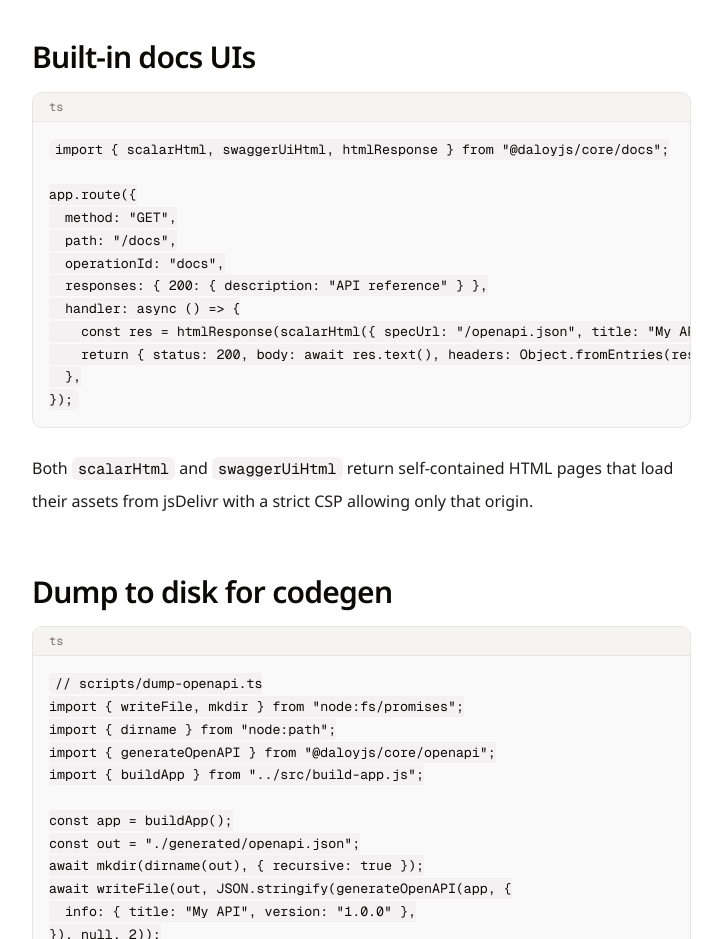
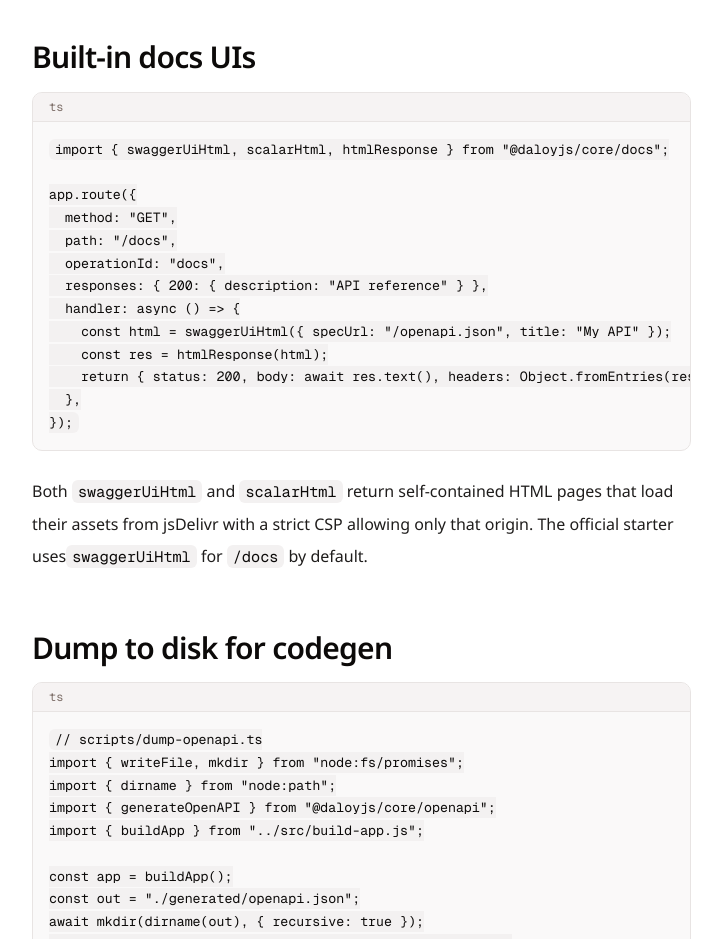
Before and after one commit to daloyjs/daloy, a Next.js app in the folder daloyjs.dev/: page /docs/openapi in a window 1280 px wide. Shown: the part 1080-2019 px from the top of the page, without its empty margins (296-1018 px from the left). Built offline with nearby package versions, Linux system fonts and the light colour scheme; a web font is replaced by a local one.

Commit message:
refactor: update documentation to use Swagger UI and improve code examples

```diff
--- a/daloyjs.dev/app/docs/getting-started/page.tsx
+++ b/daloyjs.dev/app/docs/getting-started/page.tsx
@@ -62,7 +62,7 @@ curl http://localhost:3000/greet/world
 
       <h2>3. Add OpenAPI &amp; docs UI</h2>
       <CodeBlock code={`import { generateOpenAPI } from "@daloyjs/core/openapi";
-import { scalarHtml, htmlResponse } from "@daloyjs/core/docs";
+    import { swaggerUiHtml, htmlResponse } from "@daloyjs/core/docs";
 
 app.route({
   method: "GET",
@@ -81,12 +81,13 @@ app.route({
   operationId: "docs",
   responses: { 200: { description: "API reference" } },
   handler: async () => {
-    const res = htmlResponse(scalarHtml({ specUrl: "/openapi.json", title: "Hello API" }));
+    const html = swaggerUiHtml({ specUrl: "/openapi.json", title: "Hello API" });
+    const res = htmlResponse(html);
     return { status: 200, body: await res.text(), headers: Object.fromEntries(res.headers) };
   },
 });`} />
 
-      <p>Open <code>http://localhost:3000/docs</code> for an interactive Scalar UI.</p>
+      <p>Open <code>http://localhost:3000/docs</code> for interactive Swagger UI.</p>
 
       <h2>4. Use the typed in-process client</h2>
       <CodeBlock code={`import { createClient } from "@daloyjs/core/client";
--- a/daloyjs.dev/app/docs/openapi/page.tsx
+++ b/daloyjs.dev/app/docs/openapi/page.tsx
@@ -35,7 +35,7 @@ console.log(JSON.stringify(doc, null, 2));`} />
 });`} />
 
       <h2>Built-in docs UIs</h2>
-      <CodeBlock code={`import { scalarHtml, swaggerUiHtml, htmlResponse } from "@daloyjs/core/docs";
+      <CodeBlock code={`import { swaggerUiHtml, scalarHtml, htmlResponse } from "@daloyjs/core/docs";
 
 app.route({
   method: "GET",
@@ -43,14 +43,16 @@ app.route({
   operationId: "docs",
   responses: { 200: { description: "API reference" } },
   handler: async () => {
-    const res = htmlResponse(scalarHtml({ specUrl: "/openapi.json", title: "My API" }));
+    const html = swaggerUiHtml({ specUrl: "/openapi.json", title: "My API" });
+    const res = htmlResponse(html);
     return { status: 200, body: await res.text(), headers: Object.fromEntries(res.headers) };
   },
 });`} />
 
       <p>
-        Both <code>scalarHtml</code> and <code>swaggerUiHtml</code> return self-contained HTML pages that load
-        their assets from jsDelivr with a strict CSP allowing only that origin.
+        Both <code>swaggerUiHtml</code> and <code>scalarHtml</code> return self-contained HTML pages that load
+        their assets from jsDelivr with a strict CSP allowing only that origin. The official starter uses
+        <code>swaggerUiHtml</code> for <code>/docs</code> by default.
       </p>
 
       <h2>Dump to disk for codegen</h2>
```
Also changed, not shown: 1 other file (tests, documents, lock files or other folders).
